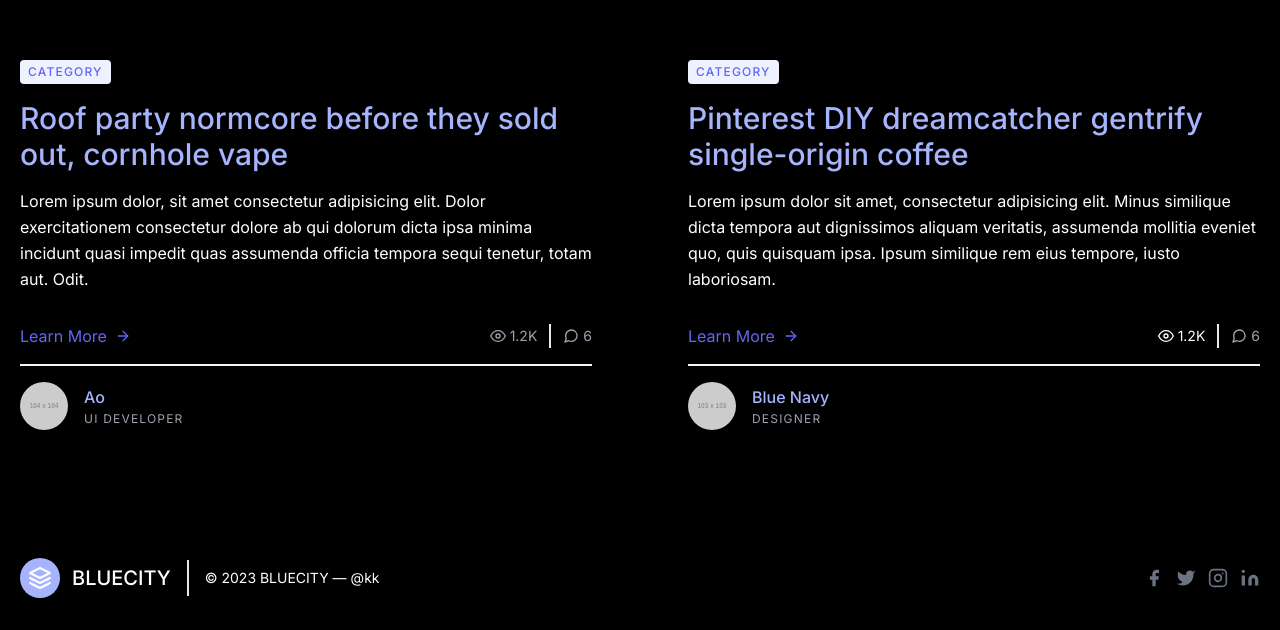
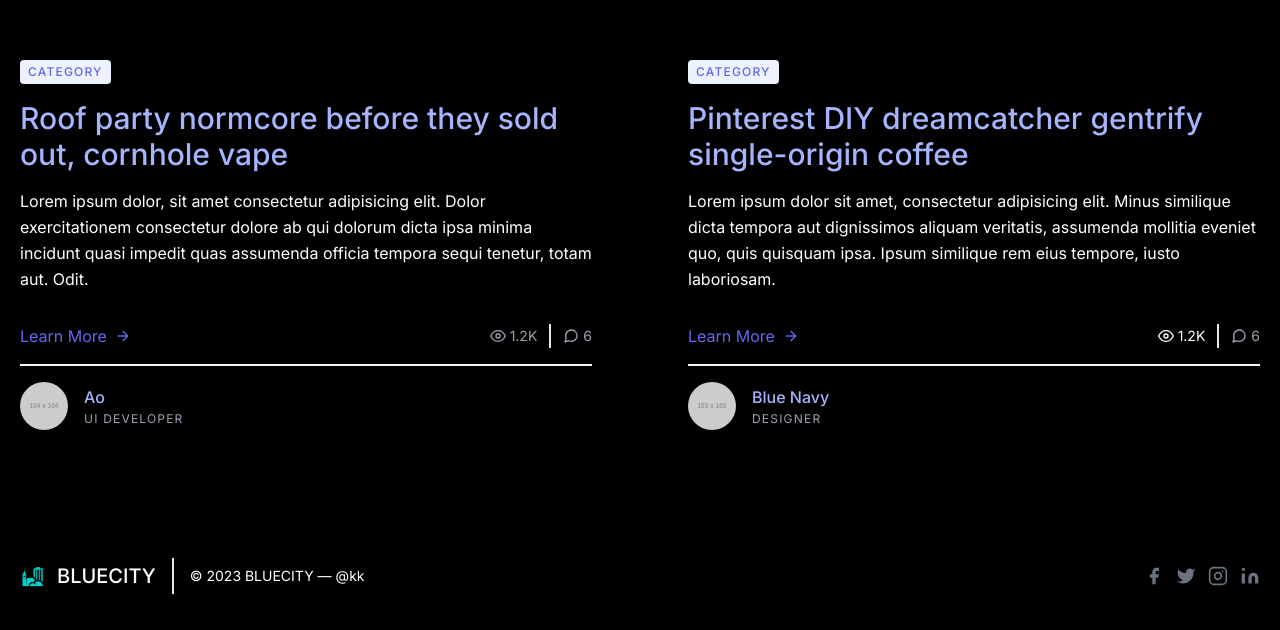
Before and after one commit to kentarokk/blue_city_static_website, a Next.js app: page / in a window 1280 px wide. Shown: the part 1540-2170 px from the top of the page. Built offline with nearby package versions, Linux system fonts and the light colour scheme.

Commit message:
fix/ footer logo

```diff
--- a/src/components/section/Footer.tsx
+++ b/src/components/section/Footer.tsx
@@ -5,18 +5,13 @@
     <footer className="text-white body-font">
       <div className="container px-5 py-8 mx-auto flex items-center sm:flex-row flex-col">
         <a className="flex title-font font-medium items-center md:justify-start justify-center text-white">
-          <svg
-            xmlns="http://www.w3.org/2000/svg"
-            fill="none"
-            stroke="currentColor"
-            strokeLinecap="round"
-            strokeLinejoin="round"
-            strokeWidth="2"
-            className="w-10 h-10 text-white p-2 bg-indigo-300 rounded-full"
-            viewBox="0 0 24 24"
-          >
-            <path d="M12 2L2 7l10 5 10-5-10-5zM2 17l10 5 10-5M2 12l10 5 10-5"></path>
-          </svg>
+          <img
+            className="object-cover object-center rounded"
+            alt="logo"
+            src="logo.png"
+            width={25}
+            height={25}
+          />
           <span className="ml-3 text-xl">BLUECITY</span>
         </a>
         <p className="text-sm sm:ml-4 sm:pl-4 sm:border-l-2 sm:border-gray-200 sm:py-2 sm:mt-0 mt-4">
```
Also changed, not shown: public/logo.png.
